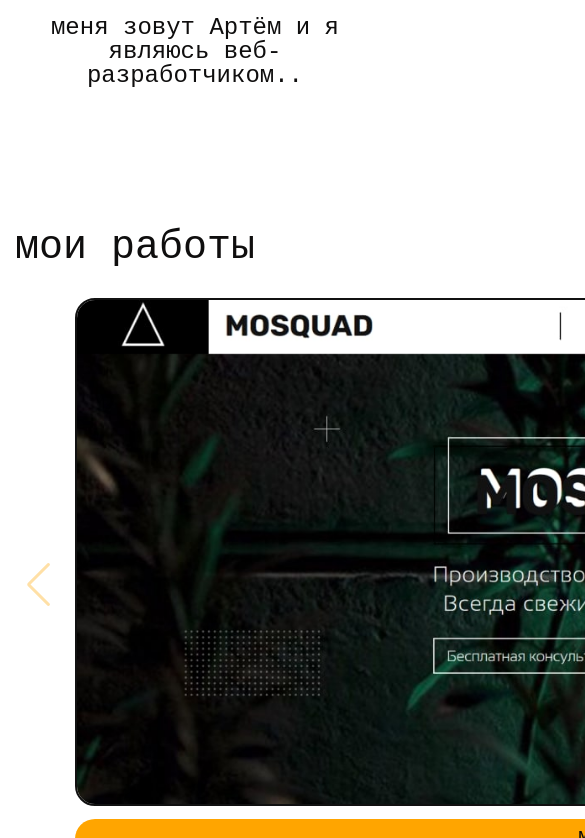
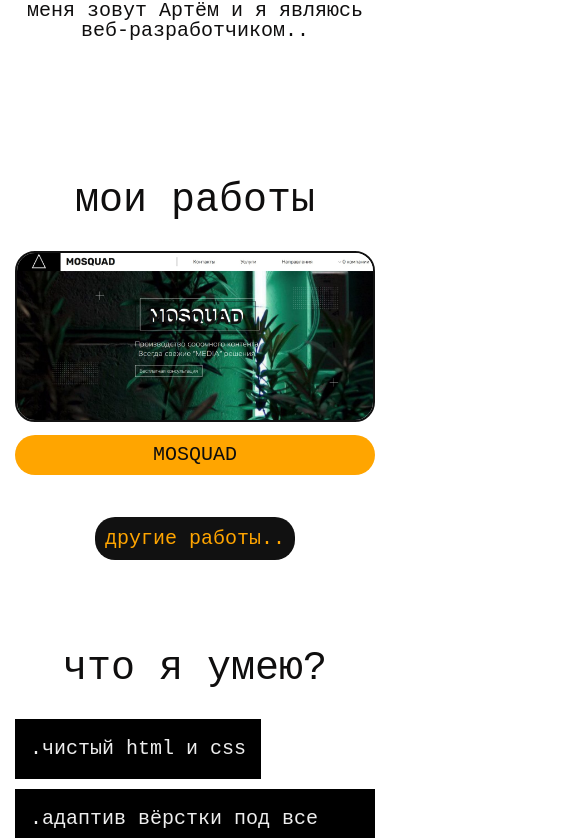
Before and after one commit to alexeenko-sys/portfolio, a plain HTML site: page index.html in a window 390 px wide. Shown: the part 645-1483 px from the top of the page, 585 px wide, since content can reach past the window. Drawn offline with nearby package versions, Linux system fonts and the light colour scheme.

Commit message:
feat: adaptive screens

```diff
--- a/assets/css/main.scss
+++ b/assets/css/main.scss
@@ -96,7 +96,6 @@ a {
     }
 }
 .swiper {
-    width: 1200px;
     margin-bottom: 50px;
 }
 .swiper-slide__item {
--- /dev/null
+++ b/assets/css/media.scss
@@ -0,0 +1,47 @@
+@media (max-width: 480px) {
+    .intro__title {
+        width: auto;
+        font-size: 20px;
+        animation: flashing-border .75s step-end infinite;
+    }
+    .about-box {
+        &__descr {
+            font-size: 20px;
+        }
+        &__title {
+            font-size: 25px;
+        }
+    }
+    .works__title {
+        text-align: center;
+    }
+    .swiper {
+        width: auto;
+    }
+    .swiper-slide__item-img {
+        width: 100%;
+    }
+    .swiper-button-prev,
+    .swiper-button-next {
+        display: none;
+    }
+    .swiper-slide__item {
+        margin: 0;
+    }
+    .works-info__title {
+        margin: 0;
+    }
+    .skills {
+        padding-bottom: 60px;
+    }
+    .skills__title {
+        text-align: center;
+    }
+    .skills__list-item {
+        font-size: 20px;
+        line-height: 30px;
+    }
+    .footer__button {
+        text-align: center;
+    }
+}
--- a/assets/js/index.js
+++ b/assets/js/index.js
@@ -3,4 +3,9 @@ const swiper = new Swiper('.swiper', {
       nextEl: '.swiper-button-next',
       prevEl: '.swiper-button-prev',
     },
+    breakpoints: {
+      520: {
+        hasNavigation: false
+      }
+    }
 });
--- a/index.html
+++ b/index.html
@@ -8,6 +8,7 @@
     <link rel="stylesheet" href="https://unpkg.com/swiper@8/swiper-bundle.min.css"/>
     <link rel="stylesheet" href="assets/css/reset.css">
     <link rel="stylesheet" href="assets/css/main.css">
+    <link rel="stylesheet" href="assets/css/media.css">
 </head>
 <body>
 
@@ -16,7 +17,7 @@
             <div class="intro__wrapper"><h1 class="intro__title">желаешь создать веб-сайт?</h1></div>
         </div>
     </section>
-    <section class="about">
+  <section class="about">
         <div class="container">
             <div class="about-box">
                 <h2 class="about-box__title">хорошо!</h2>
@@ -80,7 +81,7 @@
               </div>
         </div>
     </section>
-    <section class="skills">
+  <section class="skills">
         <div class="container">
             <h2 class="skills__title">что я умею?</h2>
             <ul class="skills__list">
```
Also changed, not shown: assets/css/main.css, assets/css/media.css (added), 2 other files.
